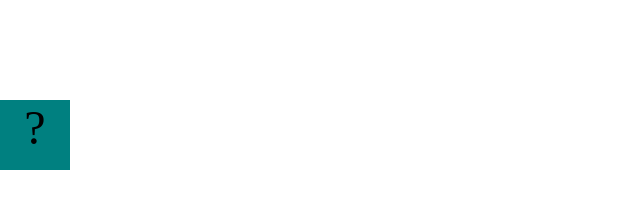
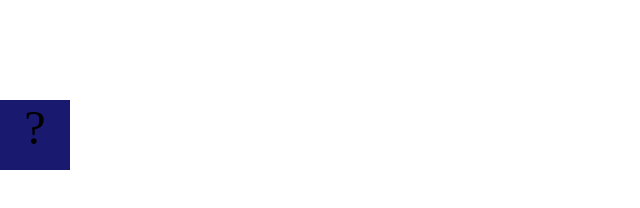
Before and after one commit to bryaspears2/bryaspears2.github.io, a plain HTML site: page projects/bouncing-box/index.html in a window 1280 px wide. Shown: the whole page, without its empty margins (0-640 px from the left). Drawn offline with Linux system fonts and the light colour scheme.

Commit message:
add bouncing box

```diff
--- a/projects/bouncing-box/index.html
+++ b/projects/bouncing-box/index.html
@@ -1,5 +1,6 @@
 <!DOCTYPE html>
 <html>
+
 <head>
 	<meta charset="utf-8">
 	<title>Bouncing Box</title>
@@ -8,13 +9,15 @@
 		.box {
 			width: 70px;
 			height: 70px;
-			background-color: teal;
+			background-color: midnightblue;
 			font-size: 300%;
 			text-align: center;
 			display: block;
 			position: absolute;
 			top: 100px;
-			left: 0px;  /* <--- Change me! */
+			left: 300px;
+			/*
+
 		}
 		.board{
 			height: 100vh;
@@ -23,12 +26,13 @@
 	<!-- 	<script src="//cdnjs.cloudflare.com/ajax/libs/jquery/2.1.1/jquery.min.js"></script> -->
 
 </head>
+
 <body class="board">
 	<!-- HTML for the box -->
 	<div class="box">?</div>
 
 	<script>
-		(function(){
+		(function () {
 			'use strict'
 			/* global jQuery */
 
@@ -61,6 +65,10 @@
 			//////////////////////////////////////////////////////////////////
 
 			// TODO 2 - Variable declarations
+			var positionX = 0
+			var points = 0
+			var speed = 0
+
 
 
 
@@ -70,16 +78,26 @@
 			turn it around!
 			*/
 			function update() {
+				positionX = positionX + speed;
+				moveBoxTo(positionX);
+				if (positionX > boardWidth) {
+					speed = -speed;
+				}
+				else if (positionX < 0) {
+					speed = -speed;
+				}
 
-
-			};
-
+			}
 			/*
 			This Function will be called each time the box is clicked. Each time it is called,
 			it should increase the points total, increase the speed, and move the box to
 			the left side of the screen.
 			*/
 			function handleBoxClick() {
+				positionX = 0;
+				points = points + 1;
+				changeBoxText(points);
+				speed = speed + 4;
 
 
 
@@ -87,4 +105,5 @@
 		})();
 	</script>
 </body>
+
 </html>
```
